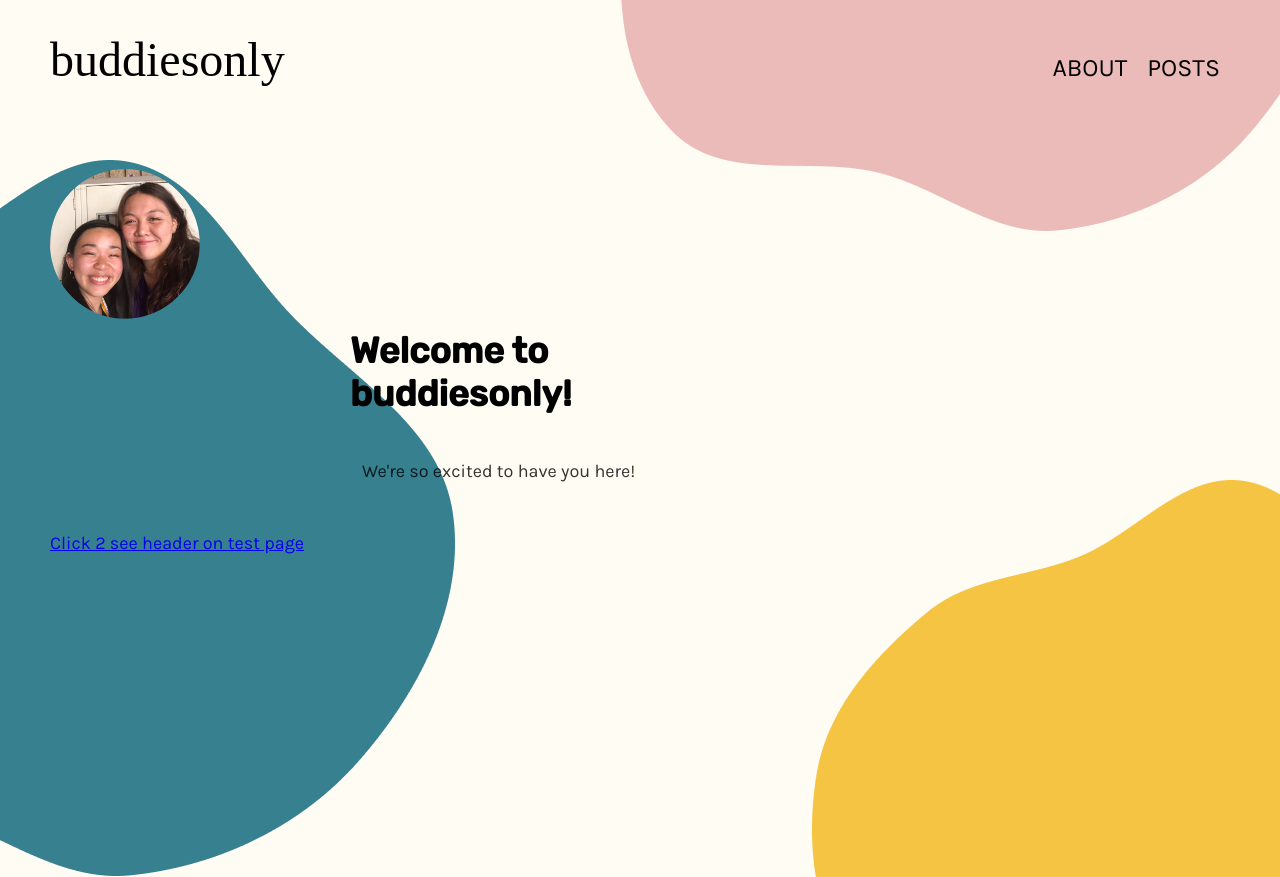
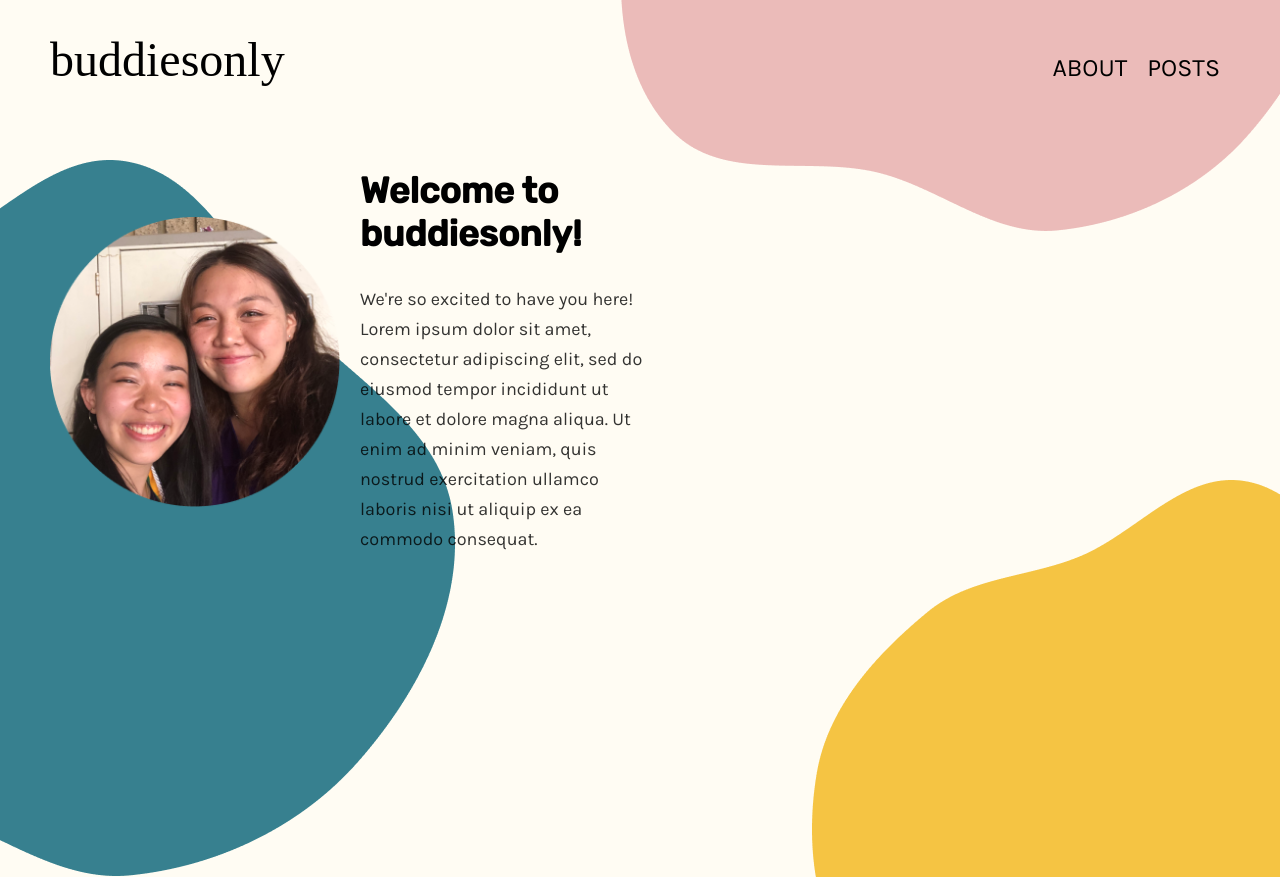
Before and after one commit to itstabya/buddies-only, a Gatsby site: page / in a window 1280 px wide. Shown: the top 877 px of the page. Built offline with nearby package versions, Linux system fonts and the light colour scheme; Gatsby itself is replaced by a stand-in of ours.

Commit message:
formatting

```diff
--- a/src/pages/about.js
+++ b/src/pages/about.js
@@ -12,9 +12,9 @@ export default function About() {
     <Header>
       <Container>
         {/* background blobs */}
-        <img src={pink} id="pink"/>
-        <img src={yellow} id="yellow"/>
-        <img src={blue} id="blue"/>
+        <img src={pink} id="pink" alt=""/>
+        <img src={yellow} id="yellow" alt=""/>
+        <img src={blue} id="blue" alt=""/>
 
       <div>
         <h2>About me</h2>
--- a/src/pages/index.js
+++ b/src/pages/index.js
@@ -9,6 +9,8 @@ import pink from "../images/pink.png"
 import blue from "../images/blue.png"
 import yellow from "../images/yellow.png"
 
+import indexStyles from "./index.module.css"
+
 
 
 export default function Home() {
@@ -17,27 +19,28 @@ export default function Home() {
       <Container>
 
         {/* background blobs */}
-        <img src={pink} id="pink"/>
-        <img src={yellow} id="yellow"/>
-        <img src={blue} id="blue"/>
+        <img src={pink} id="pink" alt=""/>
+        <img src={yellow} id="yellow" alt=""/>
+        <img src={blue} id="blue" alt=""/>
 
+        <div className={indexStyles.intro}>
         <img
+          className={indexStyles.profpic}
           src={profpic}
-          style={{ flex: 96, width: 150, height: 150, margin: 0 }}
           alt="emily and tanya"
         ></img>
-        <h2 style={{ marginLeft: 300, padding: 0 }}>Welcome to buddiesonly!</h2>
 
-        <p
-          style={{
-            flex: 1,
-            marginLeft: 300,
-            padding: 12,
-          }}
-        >
+        <div className={indexStyles.bio}>
+        <h2>Welcome to buddiesonly! </h2>
+        <p>
           We're so excited to have you here!
+          Lorem ipsum dolor sit amet, consectetur adipiscing elit, sed do eiusmod tempor incididunt ut labore et dolore magna aliqua.
+          Ut enim ad minim veniam, quis nostrud exercitation ullamco laboris nisi ut aliquip ex ea commodo consequat.
         </p>
-        <Link to="/test/">Click 2 see header on test page</Link>
+        </div>
+
+        </div>
+
       </Container>
     </Header>
   )
--- /dev/null
+++ b/src/pages/index.module.css
@@ -0,0 +1,23 @@
+.profpic{
+    width: 300px;
+    margin-left: auto;
+    margin-right: 20px;
+    display: block;
+    align-self: center;
+    max-width: 100%;
+    min-width: 30%;
+    flex: 1;
+
+}
+
+.intro{
+    display: flex;
+    flex-direction: row;
+    align-items: center;
+    justify-content: center;
+}
+
+.bio{
+    width: 50%;
+    flex: 1;
+}
--- a/src/pages/posts.js
+++ b/src/pages/posts.js
@@ -13,7 +13,7 @@ export default function Posts() {
     <Header>
       <Container>
         {/* background blobs */}
-       <img src={pink} id="pink"/>
+       <img src={pink} id="pink" alt=""/>
       <div>
         <h2>What the Buds be up to</h2>
       </div>
```
